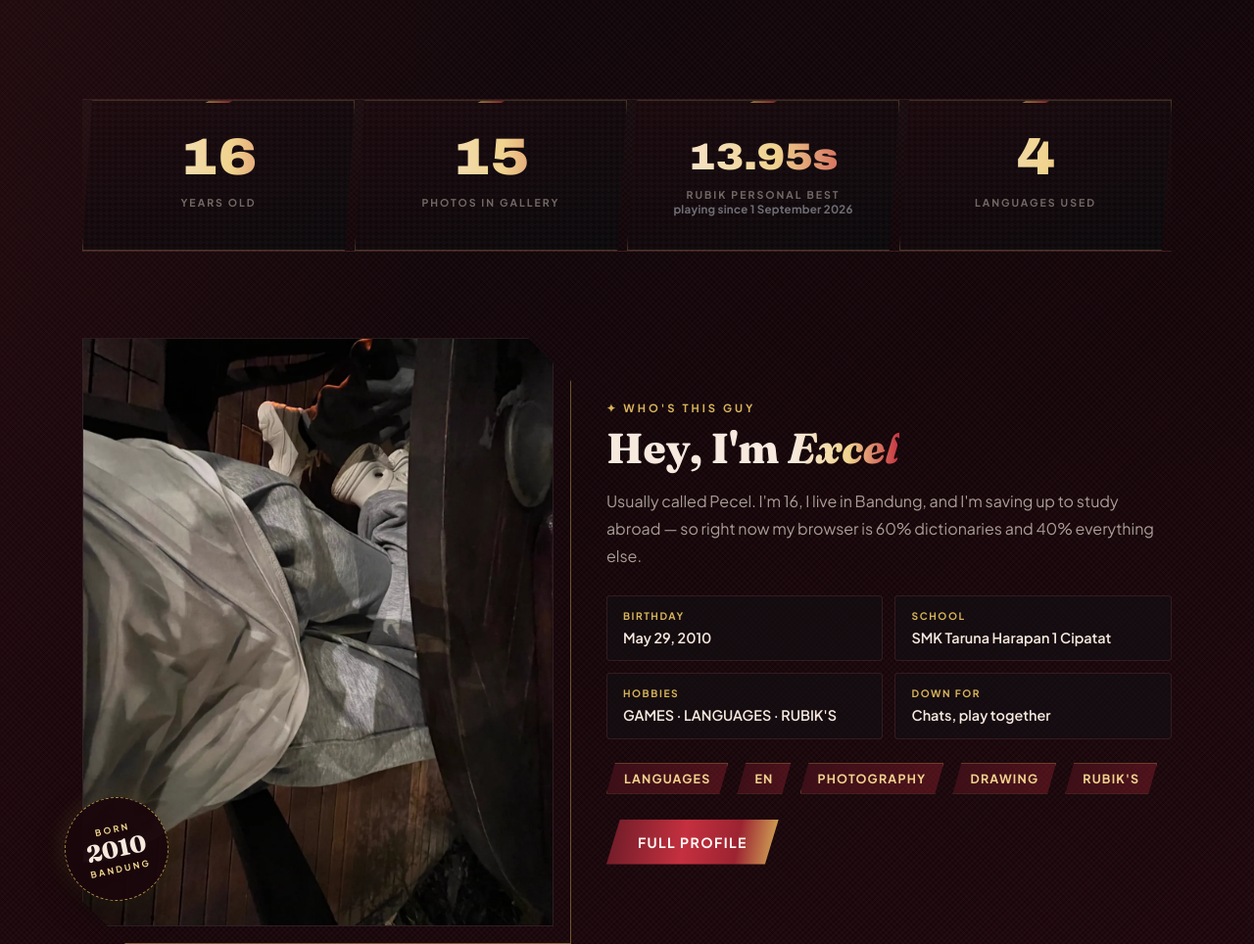
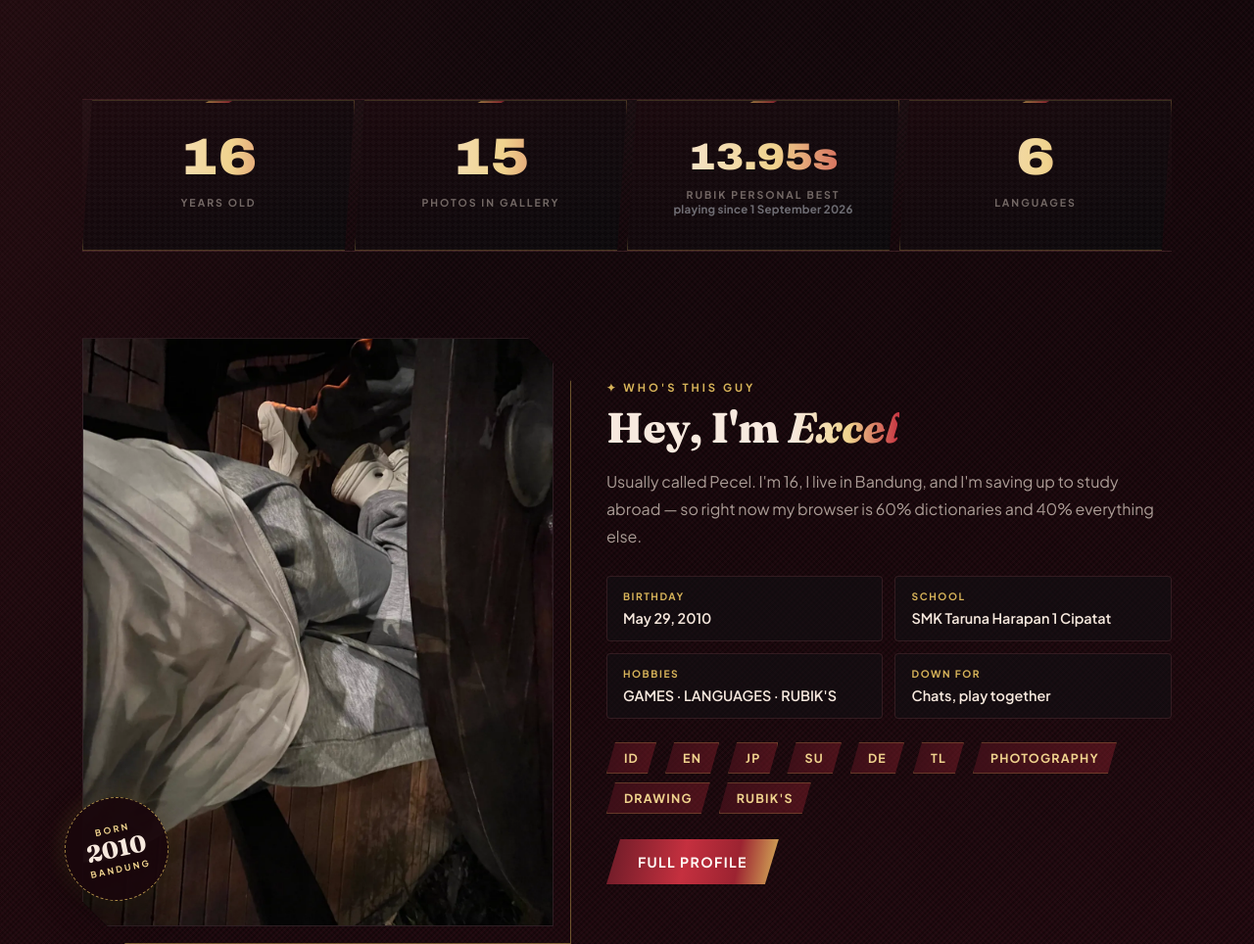
Before and after one commit to pecellc/esyn, a plain HTML site: page index.html in a window 1280 px wide. Shown: the part 1001-1965 px from the top of the page at 98% size. Drawn offline with Linux system fonts and the light colour scheme; no server answers.

Commit message:
feat: update language stats counter to 6 and display short language tags

```diff
--- a/index.html
+++ b/index.html
@@ -350,8 +350,8 @@
             </div>
           </div>
           <div class="stat" data-reveal>
-            <div class="stat-num" data-count="4">4</div>
-            <div class="stat-label">Languages used</div>
+            <div class="stat-num" data-count="6">6</div>
+            <div class="stat-label">Languages</div>
           </div>
         </div>
       </div>
@@ -380,8 +380,12 @@
             <div class="fact"><i>Down for</i><b data-edit="home.down-for">Chats, play together</b></div>
           </div>
           <div class="skill-tags">
-            <span class="skill-tag">Languages</span>
-            <span class="skill-tag">EN</span>
+            <span class="skill-tag" title="Indonesian">ID</span>
+            <span class="skill-tag" title="English">EN</span>
+            <span class="skill-tag" title="Japanese">JP</span>
+            <span class="skill-tag" title="Sundanese">SU</span>
+            <span class="skill-tag" title="German">DE</span>
+            <span class="skill-tag" title="Tagalog">TL</span>
             <span class="skill-tag">Photography</span>
             <span class="skill-tag">Drawing</span>
             <span class="skill-tag">Rubik's</span>
@@ -500,8 +504,12 @@
 
             <div class="skill-title">Skills &amp; Interests</div>
             <div class="skill-tags">
-              <span class="skill-tag">Languages</span>
-              <span class="skill-tag">EN</span>
+              <span class="skill-tag" title="Indonesian">ID</span>
+              <span class="skill-tag" title="English">EN</span>
+              <span class="skill-tag" title="Japanese">JP</span>
+              <span class="skill-tag" title="Sundanese">SU</span>
+              <span class="skill-tag" title="German">DE</span>
+              <span class="skill-tag" title="Tagalog">TL</span>
               <span class="skill-tag">Photography</span>
               <span class="skill-tag">Drawing</span>
               <span class="skill-tag">Rubik's</span>
```
